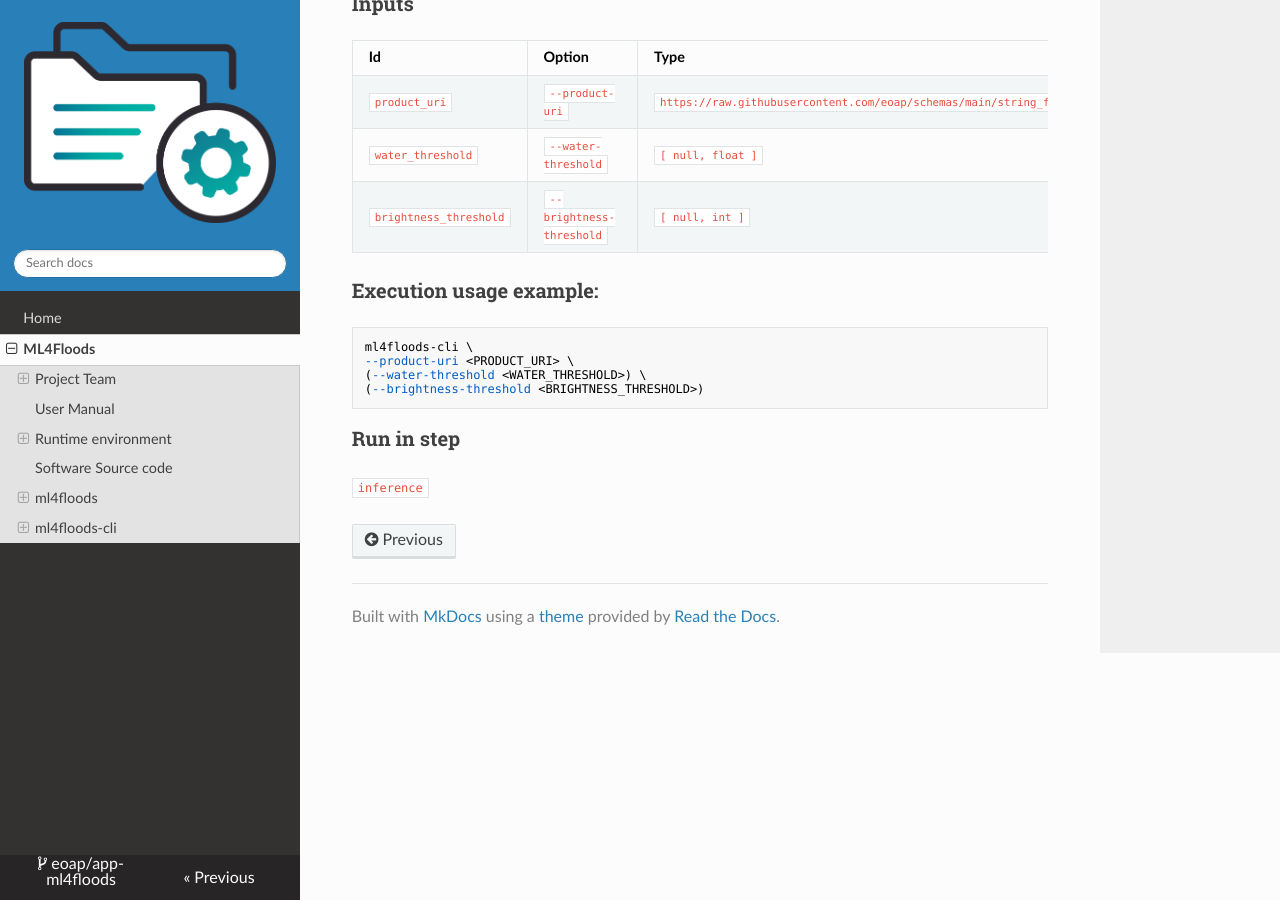
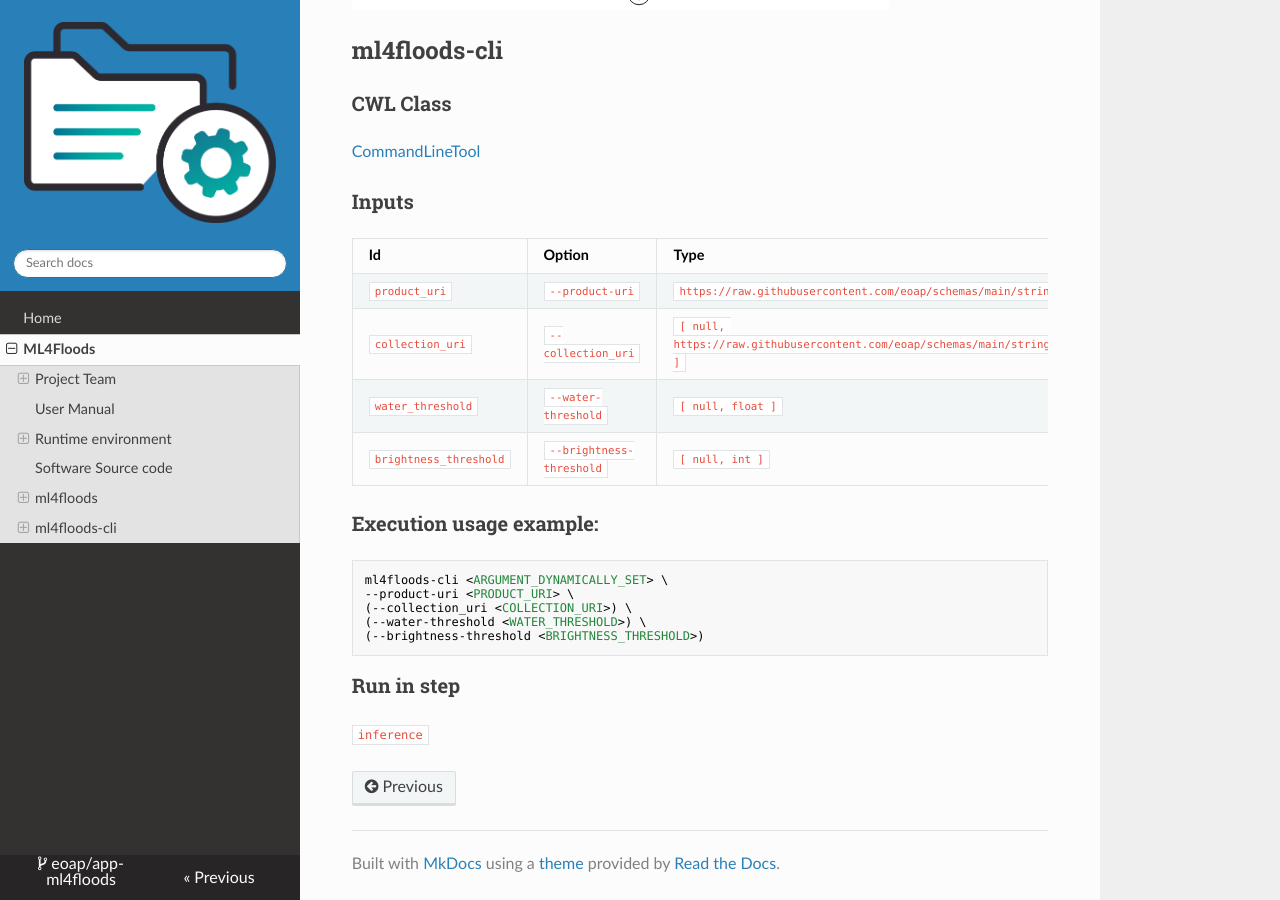
Before and after one commit to eoap/app-ml4floods, an MkDocs documentation site: the page built from docs/ml4floods.md, in a window 1280 px wide and 900 px high, scrolled down 4785 px. Built offline with MkDocs 1.6.1, drawn with Linux system fonts in a browser that asks for light colours; nearby versions of some CDN libraries; some of the changed text lies outside the part shown.

Commit message:
adds collection uri

````diff
--- a/docs/ml4floods.md
+++ b/docs/ml4floods.md
@@ -57,13 +57,20 @@ User Manual can be found on [https://eoap.github.io/app-ml4floods/](https://eoap
 
 ### CWL Class
 
-`Workflow`
+[Workflow](https://www.commonwl.org/v1.2/Workflow.html#Workflow)
+
+### Requirements
+
+* [InlineJavascriptRequirement](https://www.commonwl.org/v1.2/Workflow.html#InlineJavascriptRequirement)
+* [ScatterFeatureRequirement](https://www.commonwl.org/v1.2/Workflow.html#ScatterFeatureRequirement)
+* [SchemaDefRequirement](https://www.commonwl.org/v1.2/Workflow.html#SchemaDefRequirement)
 
 ### Inputs
 
 | Id | Type | Label | Doc |
 |----|------|-------|-----|
 | `product_uri` | `https://raw.githubusercontent.com/eoap/schemas/main/string_format.yaml#URI` | Optical satellite acquisition | Sentinel-2 or Landsat-9 acquisition to be processed |
+| `collection_uri` | `[ https://raw.githubusercontent.com/eoap/schemas/main/string_format.yaml#URI, null ]` | Collection URI | Collection for publishing the results |
 | `water-threshold` | `[ null, float ]` | Water threshold | Threshold for water detection (default 0.7) |
 | `brightness-threshold` | `[ null, int ]` | Brightness threshold | Threshold for brightness (default 3500) |
 
@@ -114,23 +121,23 @@ User Manual can be found on [https://eoap.github.io/app-ml4floods/](https://eoap
 
 ### CWL Class
 
-```
-CommandLineTool
-```
+[CommandLineTool](https://www.commonwl.org/v1.2/CommandLineTool.html#CommandLineTool)
 
 ### Inputs
 
 | Id | Option | Type |
 |----|------|-------|
 | `product_uri` | `--product-uri` | `https://raw.githubusercontent.com/eoap/schemas/main/string_format.yaml#URI` |
+| `collection_uri` | `--collection_uri` | `[ null, https://raw.githubusercontent.com/eoap/schemas/main/string_format.yaml#URI ]` |
 | `water_threshold` | `--water-threshold` | `[ null, float ]` |
 | `brightness_threshold` | `--brightness-threshold` | `[ null, int ]` |
 
 ### Execution usage example:
 
 ```
-ml4floods-cli \
+ml4floods-cli <ARGUMENT_DYNAMICALLY_SET> \
 --product-uri <PRODUCT_URI> \
+(--collection_uri <COLLECTION_URI>) \
 (--water-threshold <WATER_THRESHOLD>) \
 (--brightness-threshold <BRIGHTNESS_THRESHOLD>)
 ```
````
Also changed, not shown: other parts of docs/ml4floods.md (+1 -1 lines), Taskfile.yaml (+14 -1 lines), docs/ml4floods/activity.svg, docs/ml4floods/class.svg, docs/ml4floods/component.svg, docs/ml4floods/sequence.svg, docs/ml4floods/state.svg, 4 other files.
